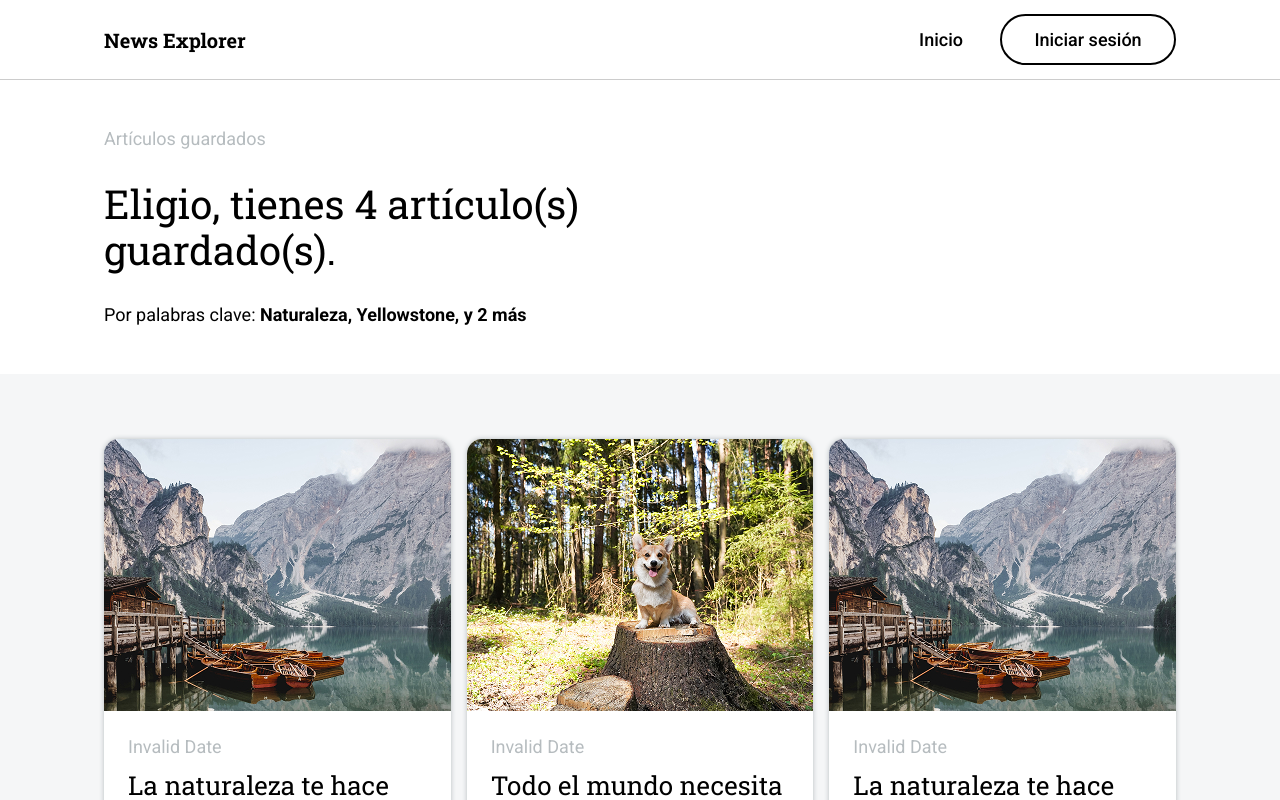
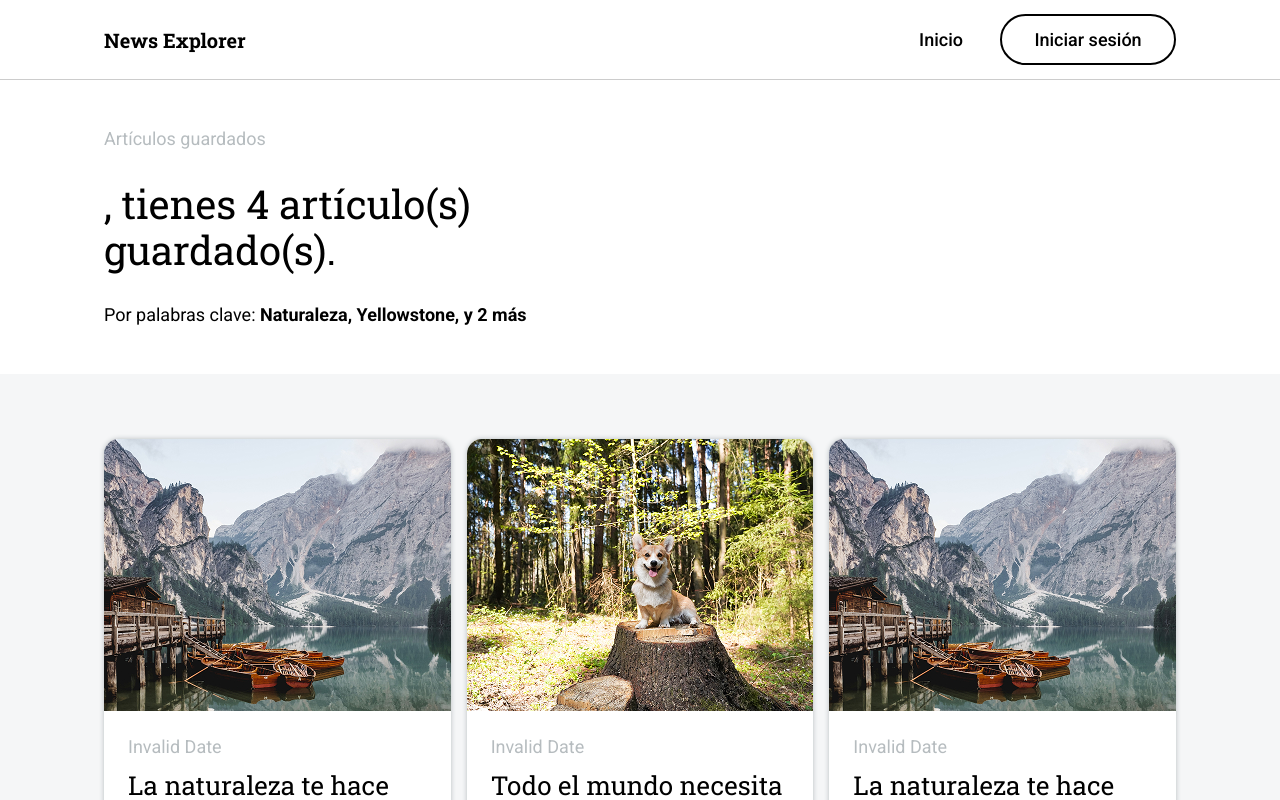
Before and after one commit to elizarrarazeligio/news_explorer_project-frontend, a Next.js app: page /saved-news in a window 1280 px wide. Shown: the top 800 px of the page. Built offline with nearby package versions, Linux system fonts and the light colour scheme; no server answers.

Commit message:
refactor: created CurrentUserProvider to wrap all components with UserContext within layout.tsx, as well as changed redirection to refresh client side view

```diff
--- a/src/app/layout.tsx
+++ b/src/app/layout.tsx
@@ -2,6 +2,7 @@ import type { Metadata, Viewport } from "next";
 import { FC, PropsWithChildren } from "react";
 import { roboto } from "@/vendor/fonts";
 import { ToastContainer } from "react-toastify";
+import CurrentUserProvider from "@/contexts/CurrentUserProvider";
 import Footer from "@/components/Footer";
 import "@/styles/globals.css";
 
@@ -26,7 +27,7 @@ const RootLayout: FC<PropsWithChildren> = ({ children }) => {
   return (
     <html>
       <body className={`${roboto.className} antialiased`}>
-        {children}
+        <CurrentUserProvider>{children}</CurrentUserProvider>
         <ToastContainer />
         <Footer />
       </body>
--- a/src/components/Login.tsx
+++ b/src/components/Login.tsx
@@ -5,11 +5,9 @@ import { authApi } from "@/utils/AuthApi";
 import { toast } from "react-toastify";
 import { setToken } from "@/utils/token";
 import { CurrentUserContext } from "@/contexts/CurrentUserContext";
-import { useRouter } from "next/navigation";
 
 export default function Login() {
   const userContext = useContext(CurrentUserContext);
-  const router = useRouter();
 
   const [data, setData] = useState({
     email: "" as string,
@@ -25,12 +23,14 @@ export default function Login() {
           userContext?.setCurrentUser(res.data);
           setToken(res.token);
           toast.success(res.message);
+
+          setTimeout(() => {
+            window.location.href = "/saved-news";
+          }, 1000);
         }
       })
-      .then(() => router.push("/saved-news"))
       .catch((err) => toast.error(err.message));
   };
-  console.log(userContext?.currentUser);
 
   const handleChange = (e: ChangeEvent) => {
     const { name, value } = e.target as HTMLInputElement;
--- a/src/components/Navigation.tsx
+++ b/src/components/Navigation.tsx
@@ -4,21 +4,11 @@ import Menu from "./Menu";
 import { robotoSlab } from "@/vendor/fonts";
 import { ReactNode, useEffect, useState } from "react";
 import { usePathname } from "next/navigation";
-import {
-  CurrentUserContext,
-  CurrentUserContextType,
-} from "@/contexts/CurrentUserContext";
 import Image from "next/image";
-import { getToken } from "@/utils/token";
-import { authApi } from "@/utils/AuthApi";
 
 export default function Navigation() {
   const pathname = usePathname();
 
-  const [currentUser, setCurrentUser] = useState<
-    CurrentUserContextType["currentUser"]
-  >({});
-  const [logged, setLogged] = useState(false);
   const [menu, setMenu] = useState(false as boolean);
   const [popup, setPopup] = useState<{
     title: string;
@@ -27,17 +17,6 @@ export default function Navigation() {
 
   useEffect(() => {
     document.addEventListener("keydown", () => setMenu(false));
-
-    const jwt = getToken();
-    if (!jwt) return;
-
-    authApi
-      .getUserInfo(jwt)
-      .then(({ data }) => {
-        setCurrentUser(data);
-        setLogged(true);
-      })
-      .catch((err) => console.log(err));
   }, []);
 
   const openPopup = (popup: { title: string; children: ReactNode }) => {
@@ -54,9 +33,7 @@ export default function Navigation() {
   };
 
   return (
-    <CurrentUserContext.Provider
-      value={{ currentUser, setCurrentUser, logged, setLogged }}
-    >
+    <>
       <div
         className={`navigation flex w-full h-[80px] px-[104px] absolute top-0 border-b-1 border-current/20 ${
           menu && "border-white/20"
@@ -100,6 +77,6 @@ export default function Navigation() {
           {popup.children}
         </ModalWithForm>
       )}
-    </CurrentUserContext.Provider>
+    </>
   );
 }
--- a/src/components/News.tsx
+++ b/src/components/News.tsx
@@ -7,7 +7,7 @@ import NewsItem from "./NewsItem";
 
 interface NewsProps {
   title?: string;
-  news?: any[];
+  news: any[];
   newsLength?: number;
   children?: ReactNode;
 }
--- a/src/components/NewsHeader.tsx
+++ b/src/components/NewsHeader.tsx
@@ -1,15 +1,19 @@
 import "@/styles/news.css";
 import { robotoSlab } from "@/vendor/fonts";
 import Navigation from "./Navigation";
+import { useContext } from "react";
+import { CurrentUserContext } from "@/contexts/CurrentUserContext";
 
 export default function NewsHeader({ newsCount }: { newsCount: number }) {
+  const userContext = useContext(CurrentUserContext);
+
   return (
     <header className="news flex flex-col pt-[80px] px-[104px]">
       <Navigation />
       <div className="news__main flex flex-col w-[530px]">
         <span className="news__subtitle">Artículos guardados</span>
         <h2 className={`news__title ${robotoSlab.className}`}>
-          Eligio,{" "}
+          {userContext?.currentUser.name?.split(" ")[0]},{" "}
           {newsCount
             ? `tienes ${newsCount} artículo(s) guardado(s).`
             : "no tienes ningún artículo guardado."}
--- /dev/null
+++ b/src/contexts/CurrentUserProvider.tsx
@@ -0,0 +1,41 @@
+"use client";
+
+import { useState, useEffect, ReactNode } from "react";
+import {
+  CurrentUserContext,
+  CurrentUserContextType,
+} from "./CurrentUserContext";
+import { getToken } from "@/utils/token";
+import { authApi } from "@/utils/AuthApi";
+
+export default function CurrentUserProvider({
+  children,
+}: {
+  children: ReactNode;
+}) {
+  const [currentUser, setCurrentUser] = useState<
+    CurrentUserContextType["currentUser"]
+  >({});
+  const [logged, setLogged] = useState(false);
+
+  useEffect(() => {
+    const jwt = getToken();
+    if (!jwt) return;
+
+    authApi
+      .getUserInfo(jwt)
+      .then(({ data }) => {
+        setCurrentUser(data);
+        setLogged(true);
+      })
+      .catch((err) => console.log(err));
+  }, []);
+
+  return (
+    <CurrentUserContext.Provider
+      value={{ currentUser, setCurrentUser, logged, setLogged }}
+    >
+      {children}
+    </CurrentUserContext.Provider>
+  );
+}
```
